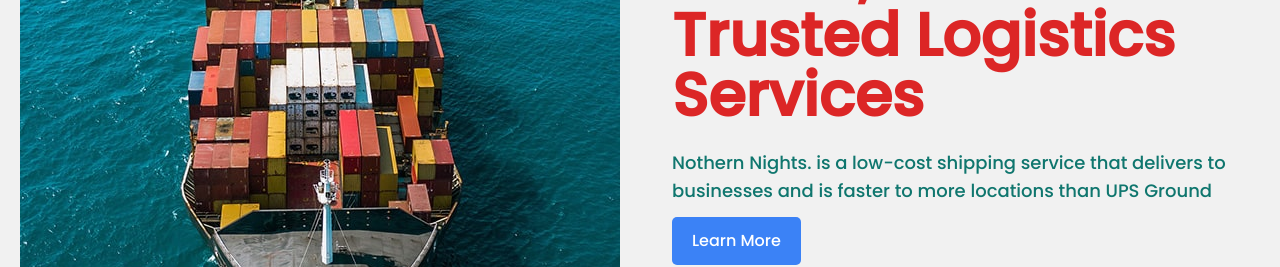
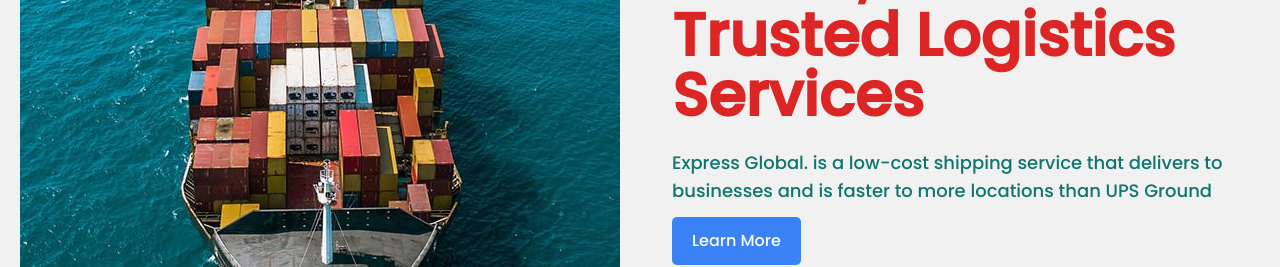
Before and after one commit to inuEnike/ExpressGlobal, a React (Vite) app in the folder Client/: page / in a window 1280 px wide. Shown: the part 2940-3207 px from the top of the page. Built offline with nearby package versions, Linux system fonts and the light colour scheme; no server answers.

Commit message:
Modified the navbar

```diff
--- a/Client/src/Components/Why/Why.jsx
+++ b/Client/src/Components/Why/Why.jsx
@@ -13,7 +13,7 @@ const Why = () => {
           Faster, Safe and Trusted Logistics Services
         </h2>
         <p className=" text-teal-700 text-lg place-items-center md:py-3 py-5">
-          Nothern Nights. is a low-cost shipping service that delivers to
+          Express Global. is a low-cost shipping service that delivers to
           businesses and is faster to more locations than UPS Ground
         </p>
         <button className="bg-blue-500 btn text-white">Learn More</button>
```
